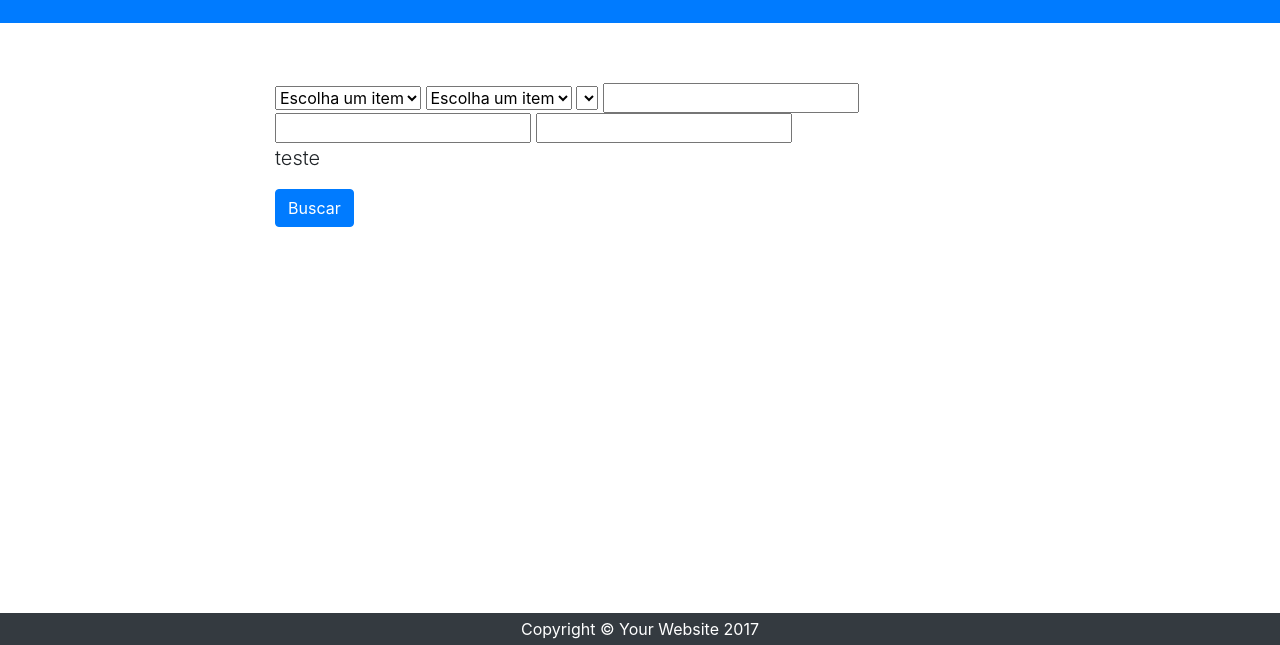
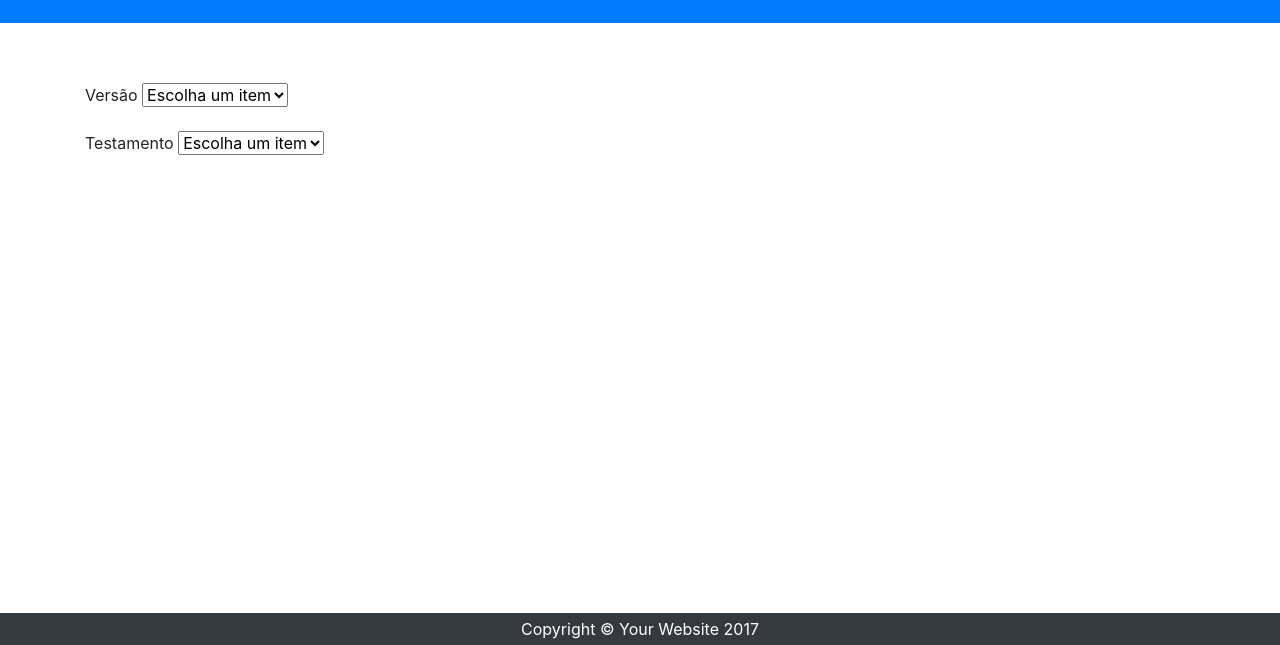
Before and after one commit to mhjmhj2002/mhj-biblia-client, a website: page views/versiculos.html in a window 1280 px wide. Shown: the part 155-800 px from the top of the page. Drawn offline with Linux system fonts and the light colour scheme; no server answers.

Commit message:
add ajuste servico

```diff
--- a/views/versiculos.html
+++ b/views/versiculos.html
@@ -57,7 +57,17 @@
 
     <section id="versiculos">
       <div class="container">
-        <div class="row">
+           <div class="form-group">
+               <label>Versão</label>
+               <select id="versoes-dropdown" name="versoes">
+			</select>
+          </div>
+          <div class="form-group">
+          <label>Testamento</label>
+              <select id="testamentos-dropdown" name="testamentos" onchange="onSelectTestamentos()">
+			</select>
+          </div>
+        <!--div class="row">
           <div class="col-lg-8 mx-auto">
 			<select id="versoes-dropdown" name="versoes">
 			</select>
@@ -71,7 +81,7 @@
 			<p class="lead" id="lbl-versiculo">teste</p>
 			<button class="btn btn-primary" onclick="onBuscarVersiculo()">Buscar</button>
           </div>
-        </div>
+        </div-->
       </div>
     </section>
 
```
